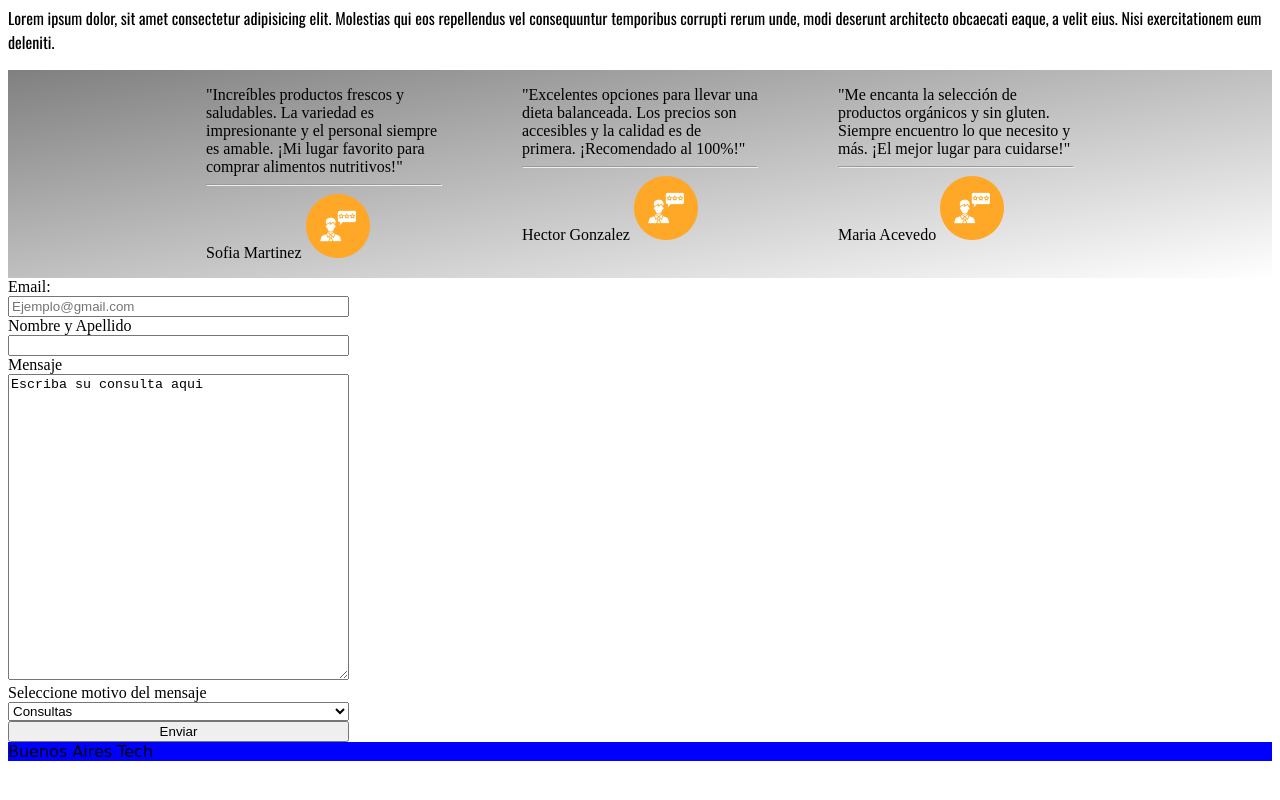
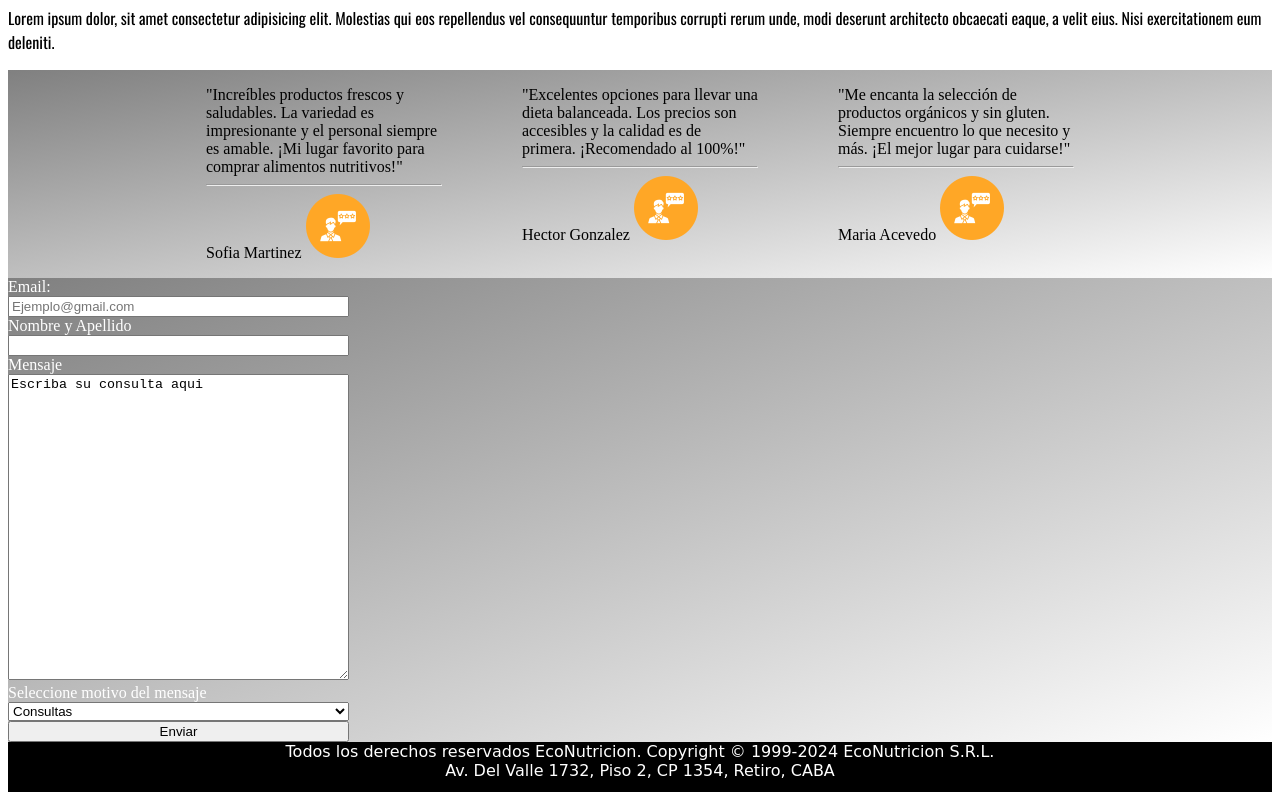
Before and after one commit to Buenos-Aires-Tech-2024/Buenos-Aires-Tech-2024.github.io, a plain HTML site: page index.html in a window 1280 px wide. Shown: the part 1856-2656 px from the top of the page. Before the commit the page ends 2625 px from the top, so only its background shows below. Drawn offline with nearby package versions, Linux system fonts and the light colour scheme.

Commit message:
Add files via upload

```diff
--- a/index.html
+++ b/index.html
@@ -30,12 +30,11 @@
             </ul>
         </nav>
         <img src="facebook-logo.png" class="logo" alt="logo de facebook">
-        <!--<img src="logo.png" alt="logo de la marca"> -->
     </header>
     <main>
         <div class="Border-Bottom-Naranja">
             <iframe class="Mapa-De-Sucursales" src="https://www.google.com/maps/embed?pb=!1m16!1m12!1m3!1d26265.38510795426!2d-58.408673873717134!3d-34.62506471610281!2m3!1f0!2f0!3f0!3m2!1i1024!2i768!4f13.1!2m1!1sdieteticas!5e0!3m2!1sen!2sar!4v1730344804843!5m2!1sen!2sar" width="800" height="600" style="border:0;" allowfullscreen="" loading="lazy" referrerpolicy="no-referrer-when-downgrade"></iframe>
-  <!--Al video que hare despues agregarle subtitulos-->
+
         </div>
         <h2 class="Border-Bottom-Naranja">Aprende de nutricion con nuestra comunidad!</h3>
         <div class="Comunidad-EcoNutricion">
@@ -44,7 +43,7 @@
 
         </div>
         <h2 class="Border-Bottom-Naranja">Linea de productos</h2>
-  <section class="Productos"> <!--aca estas tarjetas de productos se tienen que hacer con flexbox-->
+  <section class="Productos">
         <article class="Box-De-Producto">
             <h2>Sin TACC</h2>
             <img src="Sin-TACC-removebg.png">
@@ -63,8 +62,7 @@
             <a></a>
         </article>
     </section>
-        <!--En esta seccion de las cuatro tarjetas de productos tengo que usar flexbox segun la clase6 en el ejercisio para acomodarlas, voy a ponerlas en un cuadrado 2x2 ó 3x3 con 6 productos en vez de 4
-        Tengo que utilizar justify-contet, align items para que se alineen correctamente y debo utilizar flexwrap para que sea responsive en tamaños de pantalla mas pequeños (usar medidas relativas)-->
+
         <h2>Lorem ipsum, dolor sit</h2>
         <p>
             Lorem ipsum dolor sit amet consectetur, adipisicing elit. Itaque perferendis fugit voluptates fugiat, suscipit numquam doloribus dicta, iste porro ipsum sunt tenetur obcaecati impedit quo voluptatem omnis. Ex, nemo fuga!
@@ -98,34 +96,8 @@
                 Maria Acevedo <img src="customer-review-64px.png">
             </blockquote>
         </div>
-            <!--crear aca una seccion de reseñas con 3 cards utilizando grid y estas tarjetas de reseñas deben de ser repsonsive(usar media queries para esto)
-            crear aca una seccion de reseñas con 3 cards utilizando grid y estas tarjetas de reseñas deben de ser repsonsive(usar media queries para esto)
-            usar gap y padding para que no esten pegadas entre si ni con el borde del contenedor
-            Añadí un efecto de hover con transform: translateY(-5px) para que las tarjetas se eleven al pasar
-el mouse.
-Aplicá padding, border y box-shadow para darle estructura a las cards y hacerlas más atractivas
-visualmente.-->
-
-<!--Implementar una media queries en la sección “Contacto” que ajuste el diseño de la página para
-dispositivos móviles, asegurándote de que el layout de las cards de reseñas se adapte a pantallas más
-pequeñas
-
-Estructura HTML: Asegurate de tener una estructura básica en el HTML con la sección de "Contacto" y el formulario
-correspondiente. Usá etiquetas como <section>, <form>, <input>, y <textarea> para los campos del formulario.
-
-Media Queries: Implementá las media queries en el archivo styles.css usando @media (max-width: 768px) para ajustar
-el diseño en pantallas más chicas, como tablets o celulares.
-
-Ajustar Cards: Utilizá grid-template-columns: 1fr en las cards de reseñas para que se apilen en pantallas pequeñas, lo
-que mejora la legibilidad y el uso en dispositivos móviles.
-
-Formulario Adaptable: Cambiá el padding y los tamaños de los campos del formulario para que se vean más
-compactos y legibles en dispositivos con menos espacio.
-
-Probar el Diseño: Probá el diseño con las herramientas de desarrollador para asegurarte de que las media queries se
-activan correctamente y el contenido se adapta a diferentes tamaños de pantalla.-->
     </main>
-    <div >
+    <div class="Background-Form-EcoNutricion">
         <form action="https://formspree.io/f/mgveorvd"
         method="POST"
         class="Form-EcoNutricion">
@@ -143,12 +115,13 @@ activan correctamente y el contenido se adapta a diferentes tamaños de pantalla
          </select>
         <button type="submit">Enviar</button>
         </form>
-        <!--Esta form debe de cambiar, los campos deben de estar de arriba a bajo y no de izquierda a derecha, el text area debe de ser mas grande en "mensaje", el nombre y el correo deben de ser mas grandes-->
     </div>
 
 
     <footer>
-        Buenos Aires Tech
+        Todos los derechos reservados EcoNutricion. Copyright © 1999-2024 EcoNutricion S.R.L.
+        <br>
+        Av. Del Valle 1732, Piso 2, CP 1354, Retiro, CABA
     </footer>
 
 
--- a/style.css
+++ b/style.css
@@ -115,9 +115,14 @@ h2, h3 {
     flex-direction: column;
  }
 
-/*1-Para los parrafos y demas usar un selector descendiente para que sea mas especfico, por ejemplo main p {propiedad:regla;}, esto es de mejor calidad que selector solo
-2-Tambien puedo usar el selector + para hermanos adyacentes(pagina 6) para cosas como para seleccionar el primer elemento que le sigue a algo para asi destacarlo
-3- En el menu en cada <li> poner un border con la propiedad outset para hacerlo mas visualmente agradable, puedo hacer que el margin de dos lados sea de un color y el margin de otros dos lados de otro color
-4- Ver en las diapositivas las paletas de colores a usar para todo
-5- El menu lo puedo hacer vertical ó horizontal, creo que horizontal es mejor, para esto puedo usar flexbox row
-6-*/
+ .Background-Form-EcoNutricion {
+    background-image: linear-gradient(to bottom right, grey, white);
+    color: white;
+ }
+
+ footer {
+    background-color: black;
+    color: white;
+    height: 50px;
+    text-align: center;
+ }
```
